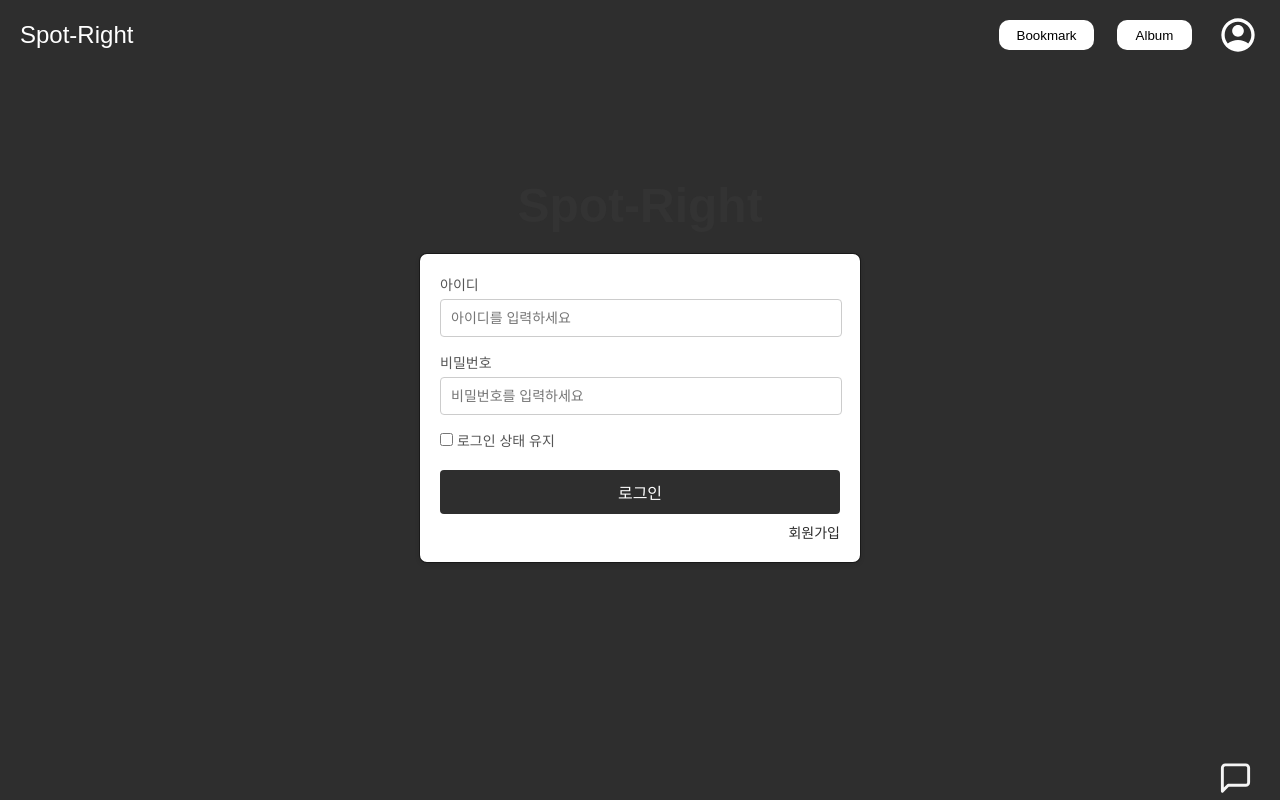
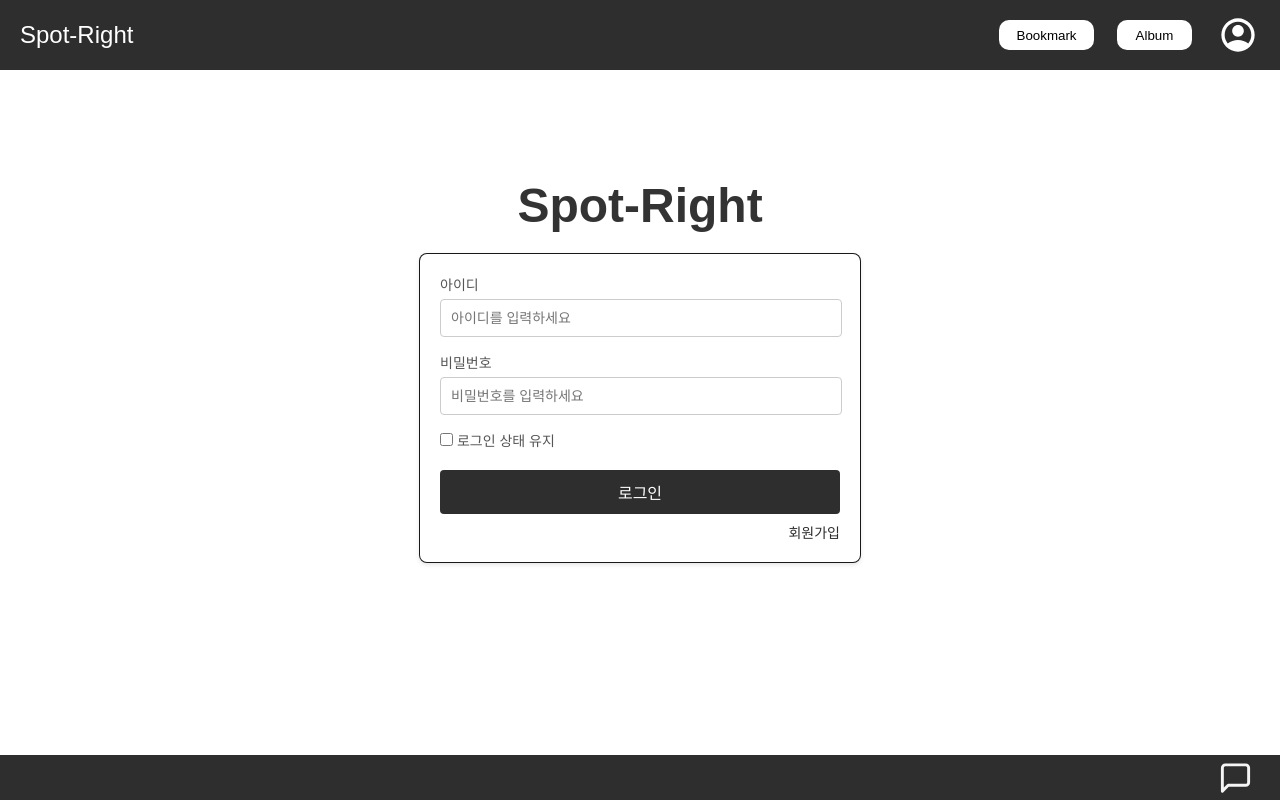
Before and after one commit to Woozae/CapstonDesign-FE, a React (Create React App) app: page /Login in a window 1280 px wide. Built offline with nearby package versions, Linux system fonts and the light colour scheme.

Commit message:
design:로그인 페이지 배경색 수정

```diff
--- a/src/BookmarkPage.css
+++ b/src/BookmarkPage.css
@@ -26,7 +26,7 @@
     padding: 5px 10px; /* 버튼 내부 여백 */
     border: 1px solid #ccc; /* 테두리 */
     border-radius: 5px; /* 부드러운 모서리 */
-    background-color: #f5f5f5; /* 기본 배경색 */
+    background-color: #fff; /* 기본 배경색 */
     color: #333; /* 텍스트 색상 */
     font-size: 14px;
     cursor: pointer;
--- a/src/LoginPage.css
+++ b/src/LoginPage.css
@@ -1,10 +1,11 @@
 /* LoginPage.css */
 
-body {
-    margin: 0;
-    font-family: Arial, sans-serif;
-    background-color: #fff;
-  }
+#login-page {
+  background-color: #fff;
+  margin: 0;
+  font-family: Arial, sans-serif;
+}
+
 
   .login-container {
     display: flex;
--- a/src/LoginPage.js
+++ b/src/LoginPage.js
@@ -1,11 +1,19 @@
-import React from "react";
+import React, { useEffect } from "react";
 import "./LoginPage.css";
 
 const LoginPage = () => {
+  useEffect(() => {
+    // login-page ID 추가
+    document.body.id = "login-page";
+
+    return () => {
+      // Cleanup: 페이지를 떠날 때 ID 제거
+      document.body.id = "";
+    };
+  }, []);
+
   return (
     <>
-
-      {/* 로그인 박스 */}
       <div className="login-container">
         <header className="login-header">
           <h1>Spot-Right</h1>
@@ -33,7 +41,7 @@ const LoginPage = () => {
         </div>
       </div>
       <div className="login-bottom">
-        <a href="#" className="bottom-icon"> {/* bottom-icon 클릭 가능하게 변경 */}
+        <a href="#" className="bottom-icon">
           <svg
             xmlns="http://www.w3.org/2000/svg"
             width="40"
--- a/src/ReviewPage.css
+++ b/src/ReviewPage.css
@@ -111,6 +111,7 @@
     width: 320px;
     border: 1px solid #ccc;
     border-radius: 4px;
+
   }
 
   .category-item {
```
